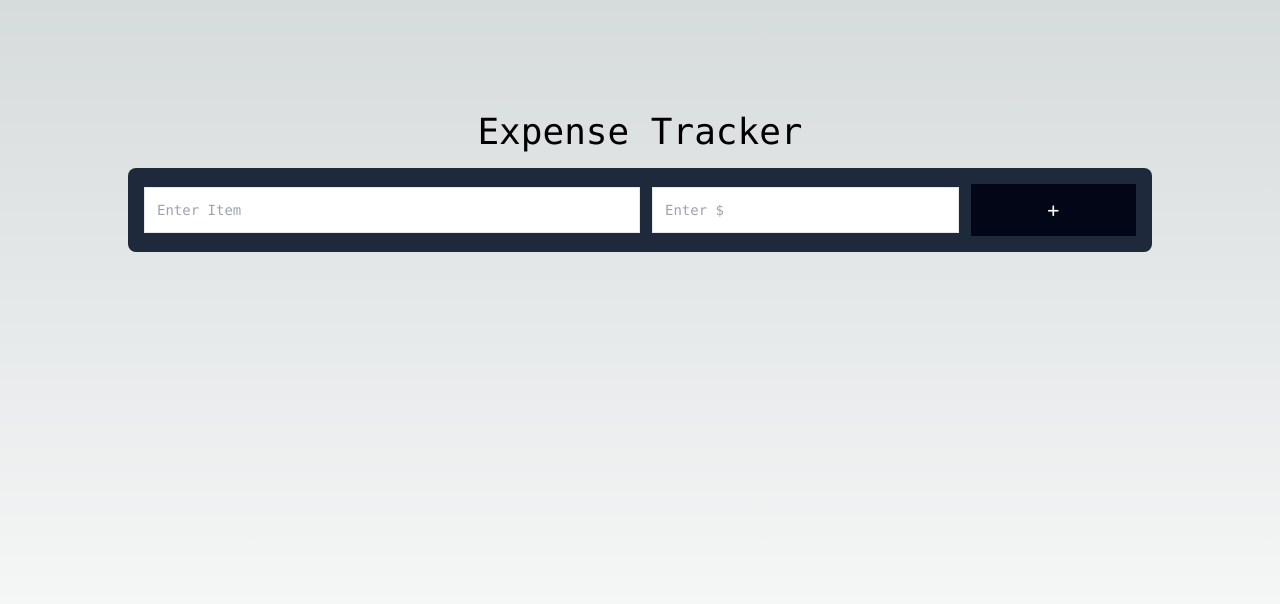
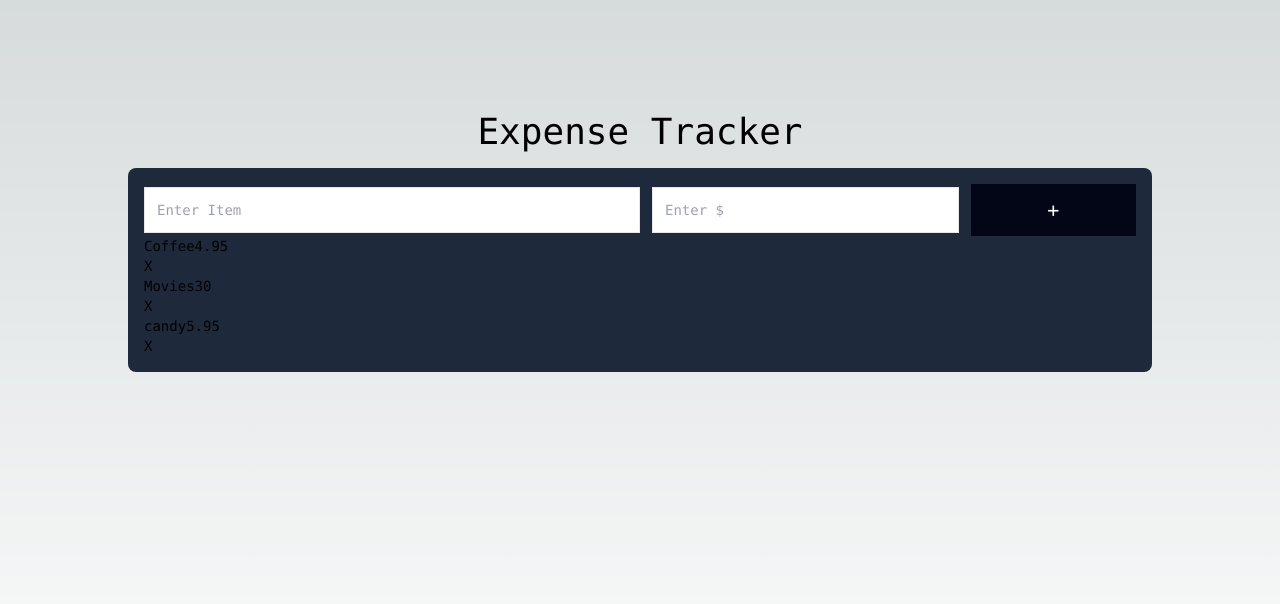
Before and after one commit to danielAwale/finance-tracker-nextjs, a Next.js app: page / in a window 1280 px wide. Shown: the top 604 px of the page. Built offline with nearby package versions, Linux system fonts and the light colour scheme.

Commit message:
fix the error I was coming across with the the ul not rendering

```diff
--- a/app/page.js
+++ b/app/page.js
@@ -3,12 +3,11 @@ import React, { useState, useEffect } from "react"
 
 export default function Home() {
   const [items, setItems] = useState([
-    { name: 'coffee', price: 4.95 },
+    { name: 'Coffee', price: 4.95 },
     { name: 'Movies', price: 30.00 },
     { name: 'candy', price: 5.95 },
   ]);
-
-  const [total, setTotal] = useState(0)
+  const [total, setTotal] = useState(0);
 
 
   return (
@@ -22,14 +21,15 @@ export default function Home() {
             <button className='text-white bg-slate-950 hover:bg-slate-900 p-3 text-xl' type='submit'>+</button>
           </form>
           <ul>
-            {items.map((item, id) => {
+            {items.map((item, id) => (
               <li>
                 <div>
                   <span>{item.name}</span>
-                  <span>${item.price}</span>
+                  <span>{item.price}</span>
                 </div>
+                <button>X</button>
               </li>
-            })}
+            ))}
           </ul>
         </div>
       </div>
```
